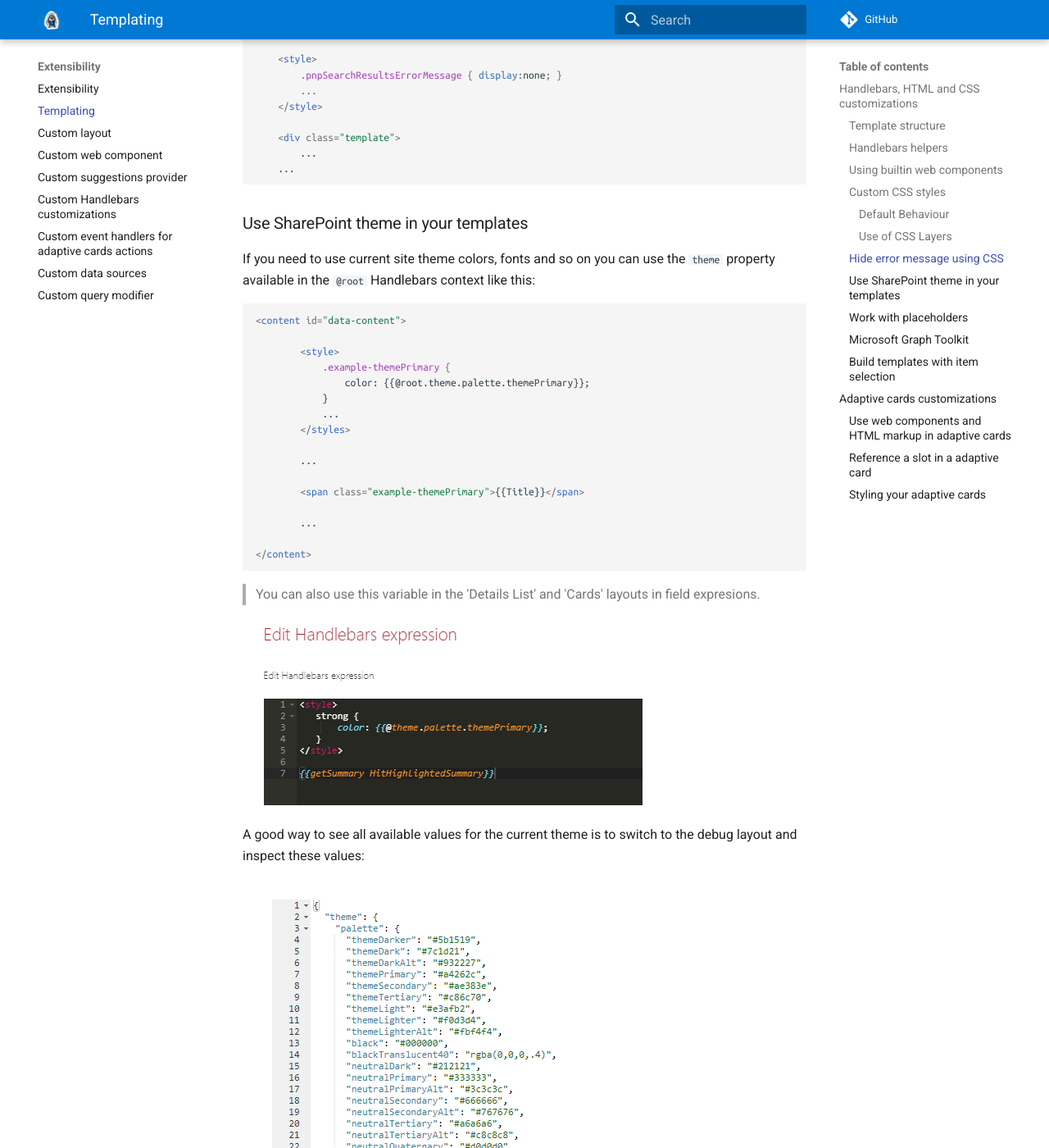
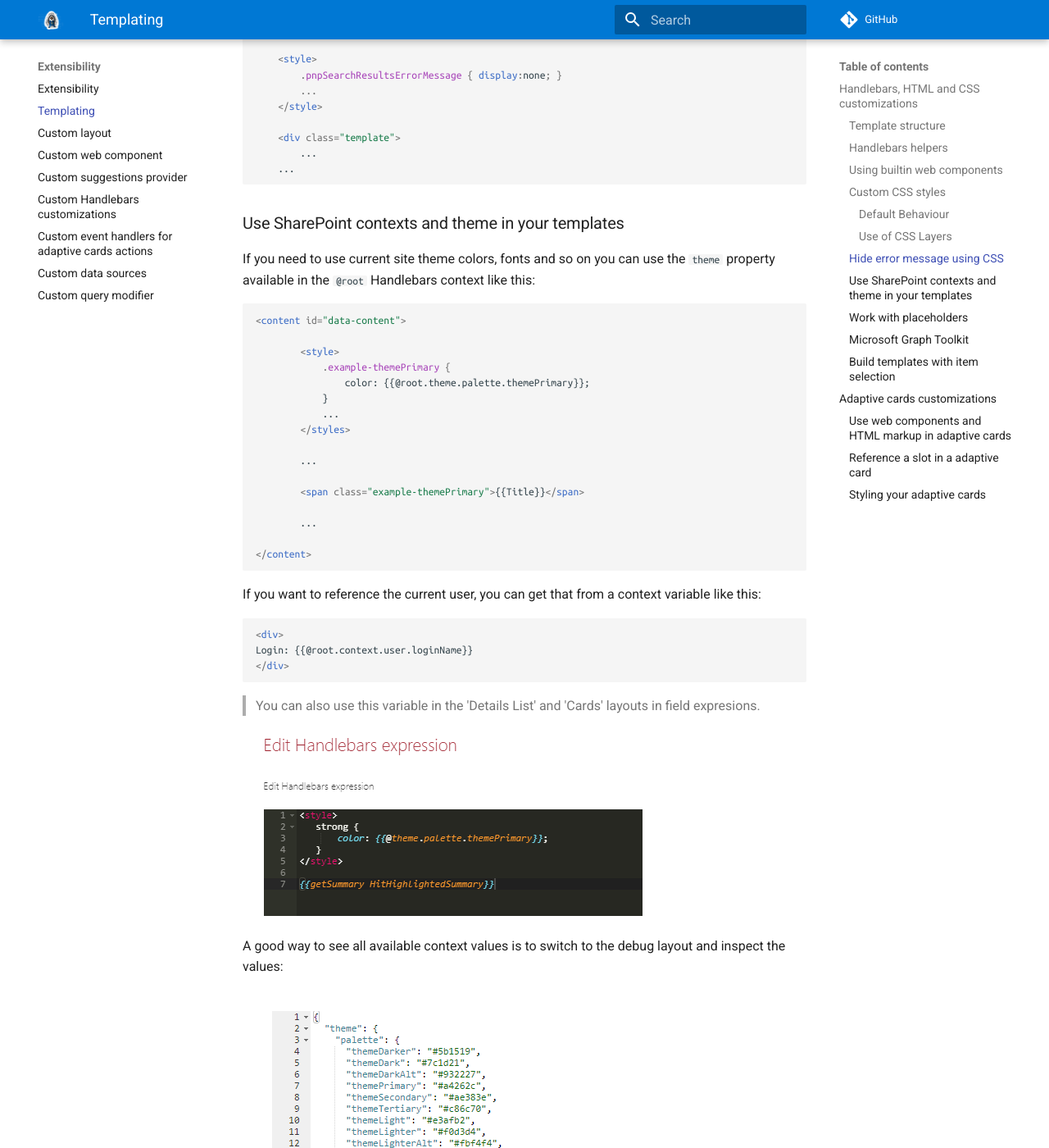
Before and after one commit to dominic5perezd/pnp-modern-search, an MkDocs documentation site: the page built from docs/extensibility/templating.md, in a window 1280 px wide and 1400 px high, scrolled down 7800 px. Shown: the whole window at 82% size. Built offline with MkDocs 1.6.1 and Material for MkDocs 9.7.7, drawn with Linux system fonts in a browser that asks for light colours; comment, search, counter and statistics services are not loaded.

Commit message:
#834 improved context docs

````diff
--- a/docs/extensibility/templating.md
+++ b/docs/extensibility/templating.md
@@ -148,7 +148,7 @@ If you want to hide the error message you can add the following CSS in your cust
     ...
 ```
 
-### Use SharePoint theme in your templates
+### Use SharePoint contexts and theme in your templates
 
 If you need to use current site theme colors, fonts and so on you can use the `theme` property available in the `@root` Handlebars context like this:
 
@@ -171,11 +171,20 @@ If you need to use current site theme colors, fonts and so on you can use the `t
 </content>
 ```
 
+If you want to reference the current user, you can get that from a context variable like this:
+
+```html
+<div>
+Login: {{@root.context.user.loginName}}
+</div>
+```
+
+
 > You can also use this variable in the 'Details List' and 'Cards' layouts in field expresions.
 
 ![Theme usage in fields](../assets/theme_field.png)
 
-A good way to see all available values for the current theme is to switch to the debug layout and inspect these values:
+A good way to see all available context values is to switch to the debug layout and inspect the values:
 
 ![Theme properties](../assets/theme_debug.png)
 
````
